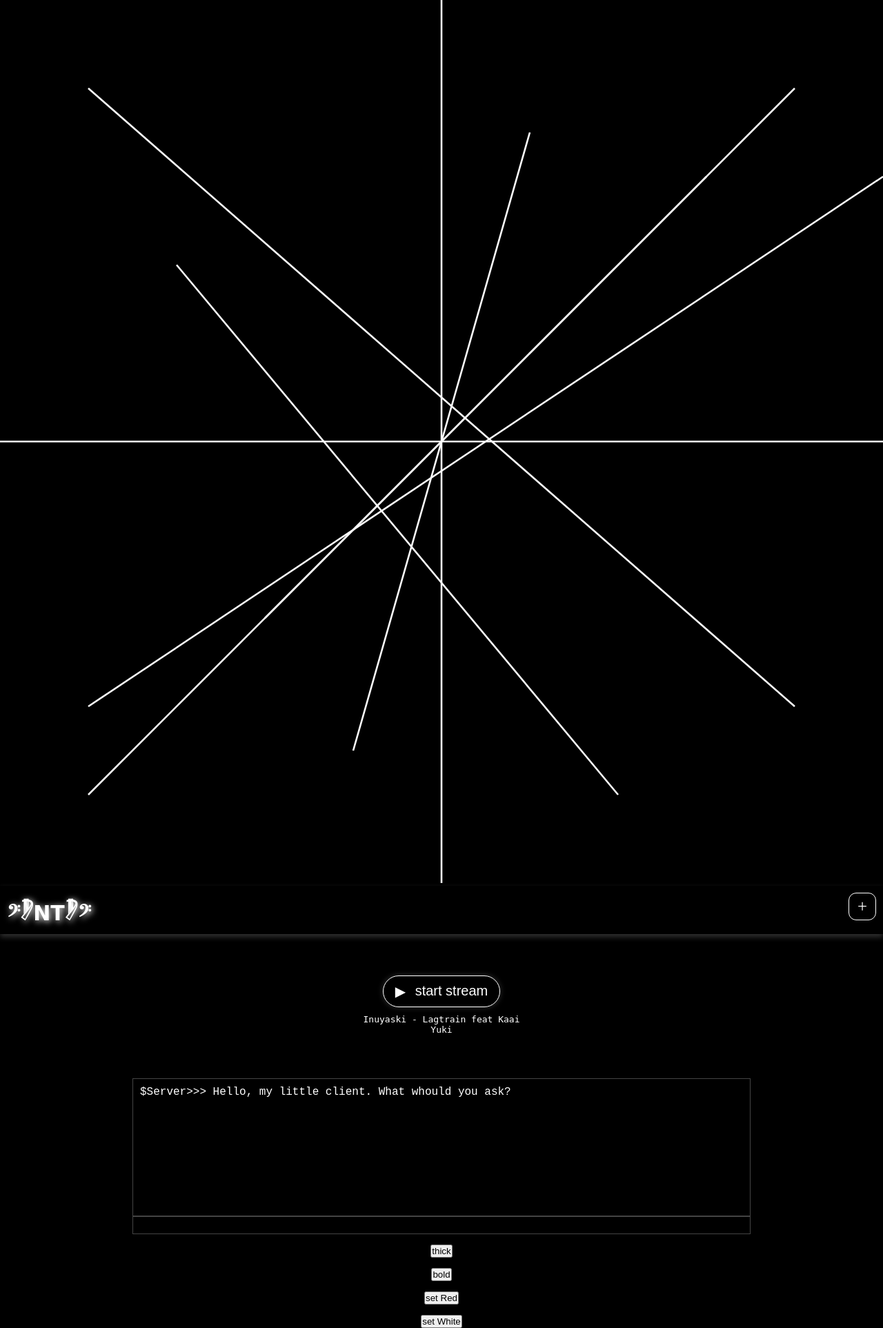
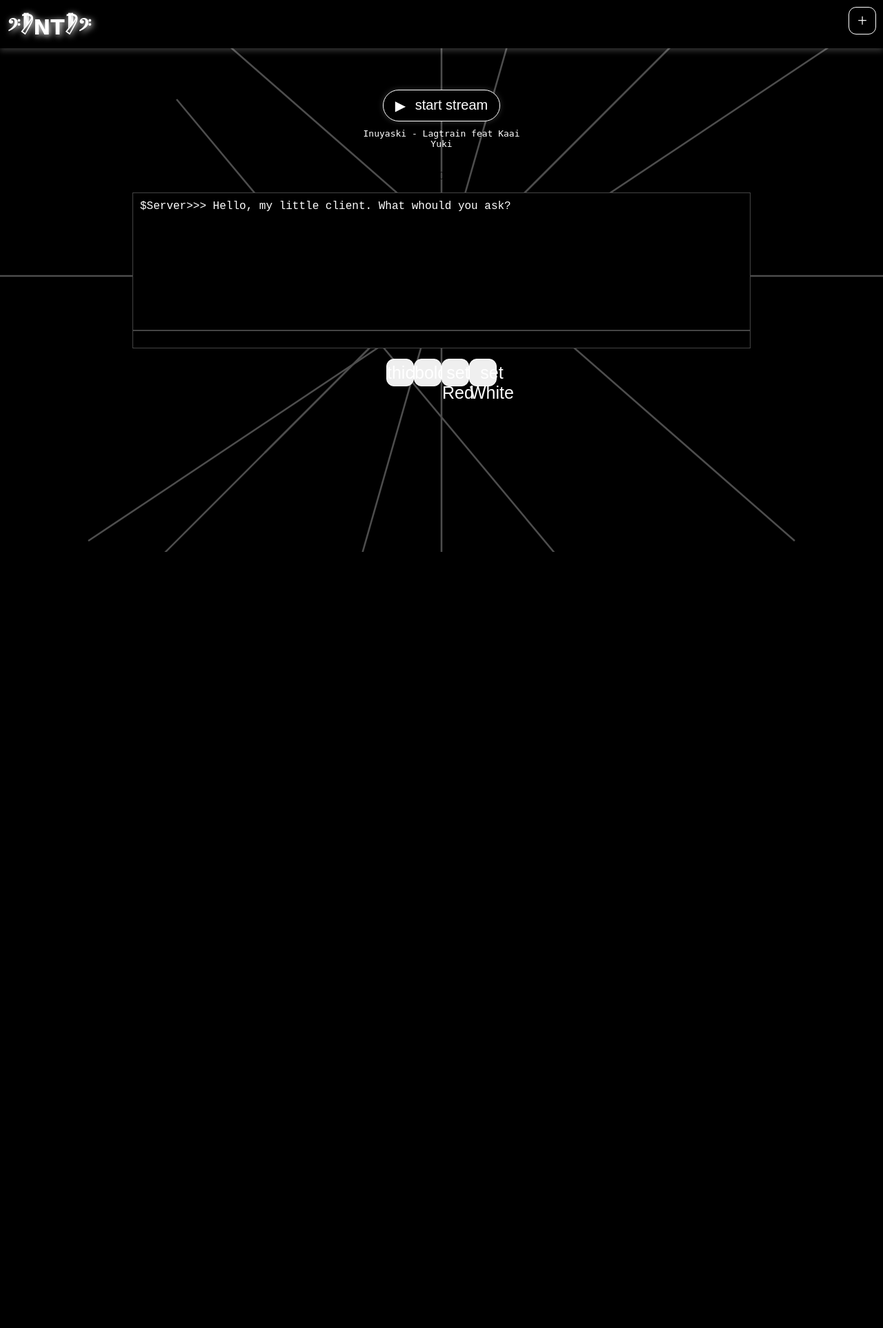
Before and after one commit to KartofellFirst/test, a Flask app: page / in a window 1280 px wide. Shown: the whole page at 69% size. After the commit the page ends 800 px from the top, so only its background shows below. Run offline with Flask 3, Linux system fonts and the light colour scheme; some web fonts are replaced.

Commit message:
Update index.html

```diff
--- a/templates/index.html
+++ b/templates/index.html
@@ -128,6 +128,17 @@
             color: white;
             background: none;
         }
+
+	    #bg-animation {
+            position: fixed;
+            top: 0;
+            left: 0;
+            width: 100vw;
+            height: 100vh;
+            z-index: -1;
+            pointer-events: none;
+            opacity: 0.3;
+        }
     </style>
 </head>
 <body>
@@ -158,10 +169,12 @@
         <div id="player"></div>
         <span id="monitor"></span>
         <div class="screen-wrapper"><div id="screen"></div><input class="screen-input" onchange="Send(this.value);this.value=''"></div>
-        <button onclick="thick()">thick</button>
-        <button onclick="bold()">bold</button>
-        <button onclick="setColor('red')">set Red</button>
-        <button onclick="setColor('white')">set White</button>
+        <div style="display: flex;">
+            <button onclick="thick()" class="add">thick</button>
+            <button onclick="bold()" class="add">bold</button>
+            <button onclick="setColor('red')" class="add">set Red</button>
+            <button onclick="setColor('white')" class="add">set White</button>
+        </div>
     </main>
     <script>
         let ULM = "null";
```
